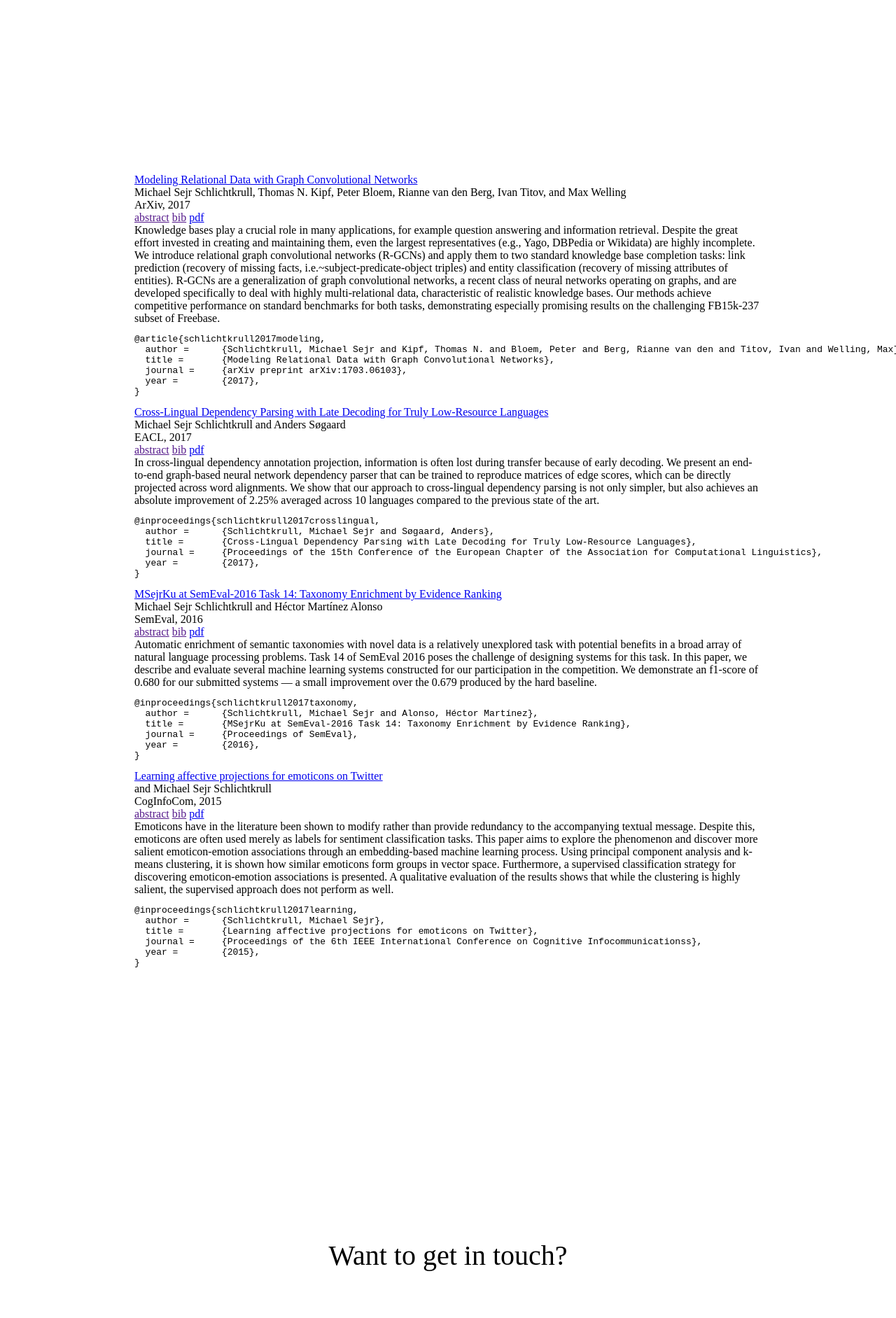
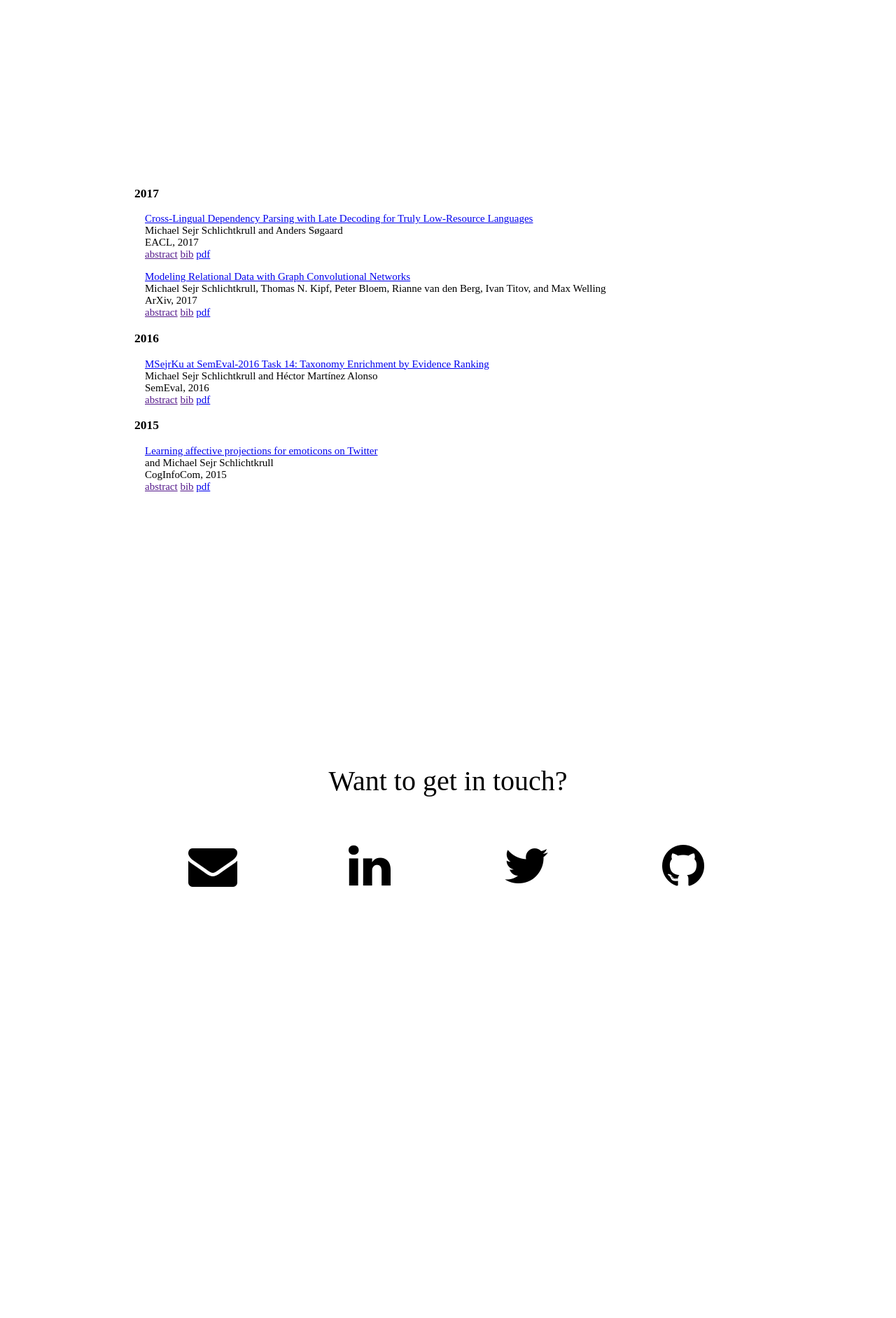
Before and after one commit to MichSchli/MichSchli.github.io, a Jekyll site: the page built from _pages/index.html, in a window 1280 px wide. Shown: the part 2185-4068 px from the top of the page at 70% size. Built offline with Jekyll 4.4.1, drawn with Linux system fonts in a browser that asks for light colours; nearby versions of some CDN libraries; after the commit the page ends 3841 px from its top, so only the background shows below that.

Commit message:
Minimalist paper list

```diff
--- a/_data/publications.json
+++ b/_data/publications.json
@@ -36,7 +36,7 @@
 		"link": "https://www.aclweb.org/anthology/S/S16/S16-1209.pdf",
 		"pdf": "https://www.aclweb.org/anthology/S/S16/S16-1209.pdf",
 		"venue": "SemEval",
-		"year": "2016",
+		"year": 2016,
 		"bib": {
 			"venue": "Proceedings of SemEval",
 			"id": "schlichtkrull2017taxonomy",
@@ -52,7 +52,7 @@
 		"link": "http://ieeexplore.ieee.org/abstract/document/7390651/?section=abstract",
 		"pdf": "http://ieeexplore.ieee.org/stamp/stamp.jsp?arnumber=7390651",
 		"venue": "CogInfoCom",
-		"year": "2015",
+		"year": 2015,
 		"bib": {
 			"venue": "Proceedings of the 6th IEEE International Conference on Cognitive Infocommunicationss",
 			"id": "schlichtkrull2017learning",
--- a/_pages/publications.html
+++ b/_pages/publications.html
@@ -1,6 +1,17 @@
 <div class=michael-publications-box>
 
-{% for publication in site.data.publications %}
+{% assign sorted_publications = site.data.publications | sort:"year" | reverse  %}
+{% for publication in sorted_publications %}
+	{% if forloop.first %}
+		<div class=michael-publication-year-box>
+			<h3>{{publication.year}}</h3>
+	{% elsif last_year != publication.year %}
+		</div>
+		<div class=michael-publication-year-box>
+			<h3>{{publication.year}}</h3>
+	{% endif %}
+    	{% assign last_year = publication.year %}
+
 	<div class=michael-publication-box id=publication-box-{{forloop.index}}>
 		<a class=michael-publication-title href={{publication.link}}>{{publication.title}}</a>
 
@@ -20,18 +31,18 @@
 		</div>
 
 		<div class=michael-publication-extra-box>
-<a class=michael-publication-extra-link onclick="hide_visibility('publication-bib-box-{{forloop.index}}');toggle_visibility('publication-abstract-box-{{forloop.index}}')" href>abstract</a>
-<a class=michael-publication-extra-link onclick="hide_visibility('publication-abstract-box-{{forloop.index}}');toggle_visibility('publication-bib-box-{{forloop.index}}')" href>bib</a>
+			<a class=michael-publication-extra-link onclick="hide_visibility(event, 'publication-bib-box-{{forloop.index}}');toggle_visibility(event, 'publication-abstract-box-{{forloop.index}}')" href>abstract</a>
+			<a class=michael-publication-extra-link onclick="hide_visibility(event, 'publication-abstract-box-{{forloop.index}}');toggle_visibility(event, 'publication-bib-box-{{forloop.index}}')" href>bib</a>
 			{% if publication.pdf %}
 			<a class=michael-publication-extra-link href={{publication.pdf}}>pdf</a>
 			{% endif %}
 		</div>
 
-<div class="michael-publication-abstract-box broadsem-hidden" id=publication-abstract-box-{{forloop.index}}>
+		<div class="michael-publication-abstract-box michael-hidden" id=publication-abstract-box-{{forloop.index}}>
 			{{publication.abstract}}
 		</div>
 
-<div class="michael-publication-bib-box broadsem-hidden" id=publication-bib-box-{{forloop.index}}>
+		<div class="michael-publication-bib-box michael-hidden" id=publication-bib-box-{{forloop.index}}>
 			<pre>
 @{{ publication.bib.type }}{% raw %}{{% endraw %}{{publication.bib.id}},
   author =	{% raw %}{{% endraw %}{% for author in publication.authors %}{% assign name_parts = author | split: " "%}{{name_parts.last}},{%for name in name_parts %}{%unless forloop.last %} {{name}}{% endunless %}{% endfor %}{% unless forloop.last %} and {% endunless %}{% endfor %}{% raw %}}{% endraw %},
@@ -44,5 +55,5 @@
 
 	</div>
 {% endfor %}
-
 </div>
+</div>
--- a/css/main.css
+++ b/css/main.css
@@ -32,6 +32,10 @@ body {
 .michael-section{
 	float: left;
 	width: 100%;
+}
+
+.michael-hidden{
+	display: none;
 }
 
 /*
@@ -282,4 +286,17 @@ Styling for 'publications' section
 	background: white;
 	float: left;
 	width: 100%;
+	font-family: Raleway;
+	font-style: normal;
+	font-variant: normal;
+	font-weight: 500;
+	font-size: 15px;
 }
+
+.michael-publication-box {
+	margin: 15px;
+}
+
+.michael-publication-bib-box{
+	font-size: 12px;
+}
--- a/script/toggle.js
+++ b/script/toggle.js
@@ -1,24 +1,11 @@
-function toggle_visibility(id)
+function toggle_visibility(e, id)
 {
-    window.alert("clicked")
-    var e = document.getElementById(id);
-    var computed_style = window.getComputedStyle(e)
-    if (computed_style.display == 'block' || computed_style.display=='')
-    {
-        e.style.display = 'none';
-    }
-    else
-    {
-        e.style.display = 'block';
-    }
+	e.preventDefault();
+	$("#"+id).toggle();
 }
 
-function hide_visibility(id)
+function hide_visibility(e, id)
 {
-    var e = document.getElementById(id);
-    var computed_style = window.getComputedStyle(e)
-    if (computed_style.display == 'block' || computed_style.display=='')
-    {
-        e.style.display = 'none';
-    }
+	e.preventDefault();
+	$("#"+id).hide();
 }
```
Lines whose indentation alone changed are shown as unchanged.
